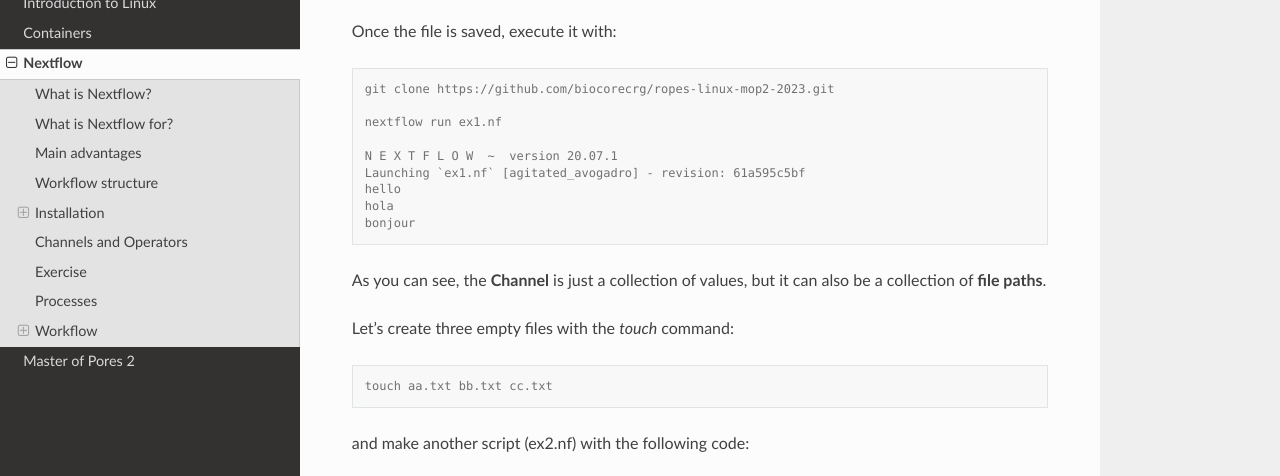
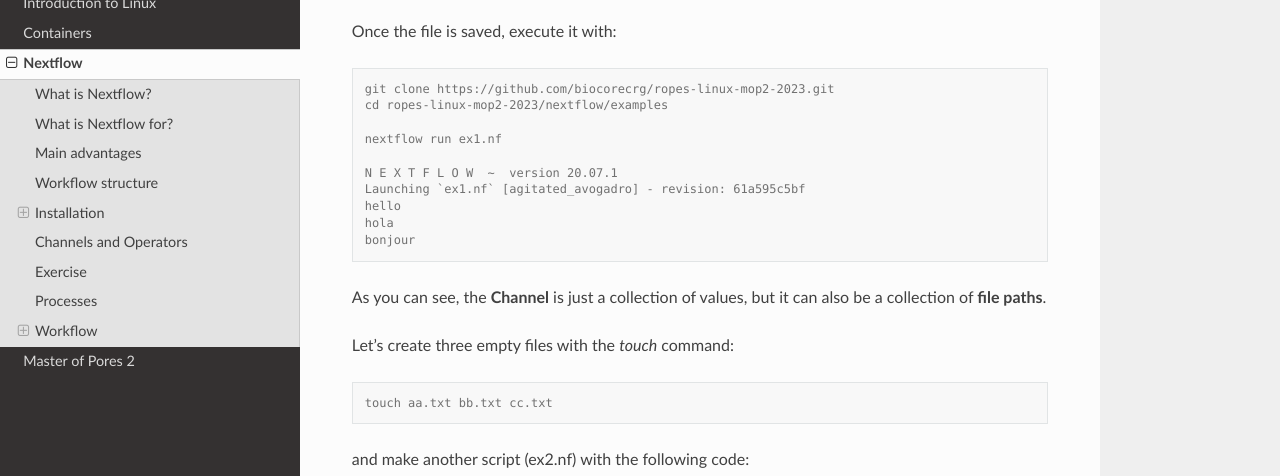
Before and after one commit to biocorecrg/ropes-linux-mop2-2023, a Sphinx documentation site: the page built from docs/nextflow.rst, in a window 1280 px wide and 900 px high, scrolled down 4536 px, cut to the strip 162-638 px from the top of the window. Built offline with Sphinx 7.4.7 and the Read the Docs theme 2.0.0, drawn with Linux system fonts in a browser that asks for light colours.

Commit message:
Update nextflow.rst

```diff
--- a/docs/nextflow.rst
+++ b/docs/nextflow.rst
@@ -152,6 +152,7 @@
 
 
 	git clone https://github.com/biocorecrg/ropes-linux-mop2-2023.git
+	cd ropes-linux-mop2-2023/nextflow/examples
 
 	nextflow run ex1.nf
 
```
